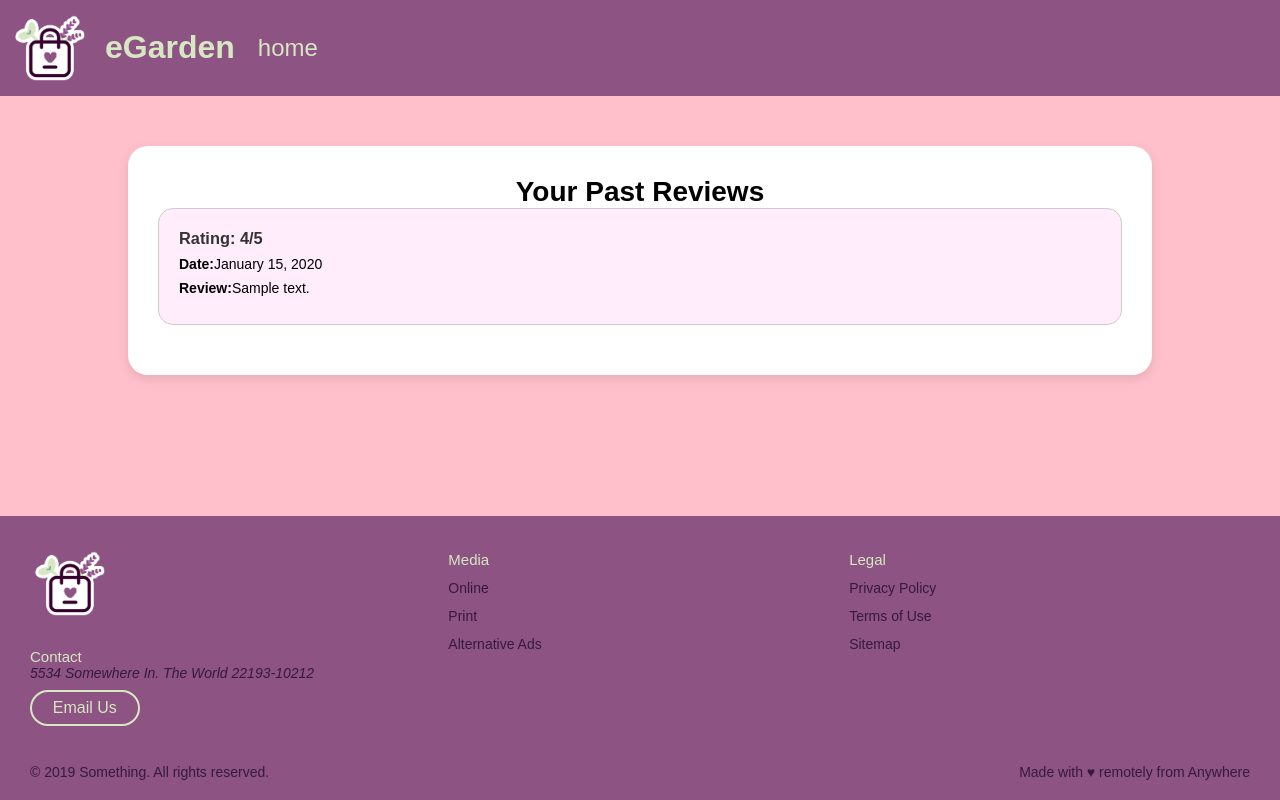
After one commit to Kyleeg0619/CSET-180-Soft-Project, a Flask app: template templates/view_reviews.html in a window 1280 px wide. The commit adds this page. Run offline with Flask 3, Linux system fonts and the light colour scheme; the template is opened without the code that fills it: most values are stand-ins (such as "Sample title", 1, 10 or a date in 2020); some web fonts are replaced.

Commit message:
review functions
leave a review on purchased orders, and view review history

```diff
--- a/main.py
+++ b/main.py
@@ -8,7 +8,7 @@ app = Flask(__name__)
 app.config['SECRET_KEY'] = 'mySuperSecretKey1234567890'
 
 # *** Connect Database ***
-conn_str = "mysql+pymysql://root:Ky31ik3$m0s$;@localhost/egarden"
+conn_str = "mysql+pymysql://root:password@localhost/egarden" #Ky31ik3$m0s$;
 engine = create_engine(conn_str, echo=True)
 
 @app.route('/')
@@ -750,6 +750,52 @@ def view_orders():
 
     return render_template('view_orders.html', orders=orders)
 
+
+from sqlalchemy import text
+
+@app.route('/review/<int:order_id>', methods=['GET', 'POST'])
+def review(order_id):
+    if request.method == 'POST':
+        user_id = session.get('user_id')
+        vendor_id = request.form['vendor_id']
+        rating = int(request.form['rating'])
+        review_text = request.form['review_text']
+        review_date = datetime.datetime.now()
+
+        sql = """
+            INSERT INTO reviews (user_id, vendor_id, rating, review_text, review_date)
+            VALUES (:user_id, :vendor_id, :rating, :review_text, :review_date)
+        """
+
+        with engine.connect() as conn:
+            conn.execute(text(sql), {
+                'user_id': user_id,
+                'vendor_id': vendor_id,
+                'rating': rating,
+                'review_text': review_text,
+                'review_date': review_date
+            })
+            conn.commit()
+
+        return redirect(url_for('view_orders'))
+
+    return render_template('review.html', order_id=order_id)
+
+@app.route('/view_reviews/')
+def view_reviews():
+    user_id = session['user_id']
+
+    sql  = """
+        SELECT rating, review_text, review_date
+        FROM reviews
+        WHERE user_id = :user_id
+        ORDER BY review_date DESC
+    """
+    with engine.connect() as conn:
+        result = conn.execute(text(sql), {'user_id': user_id})
+        reviews = result.fetchall()
+    return render_template('view_reviews.html', reviews=reviews)
+
 # *** END OF CUSTOMER FUNCTIONALITY ***
 
 # *** Run & Debug ***
--- a/templates/customer.html
+++ b/templates/customer.html
@@ -201,6 +201,7 @@
                         <li>Fullname: {{account.first_name + ' ' + account.last_name}}</li>
                         <li>Email: {{account.email}}</li>
                         <a href="{{ url_for('view_orders') }}">View Orders</a>
+                        <a href="{{ url_for('view_reviews')}}">View Reviews</a>
 
                     </ul>
                 </div>
--- a/templates/view_orders.html
+++ b/templates/view_orders.html
@@ -50,6 +50,8 @@
             <p><strong>Order Status:</strong> </p>
             <p><strong>Payment Info:</strong> {{ order.payment_info }}</p>
             <p><strong>Total Items:</strong> {{ order.total_items }}</p>
+
+            <a href="{{ url_for('review', order_id=order.order_id) }}" class="btn review-btn">Review Order</a>
         </div>
         {% endfor %}
     {% else %}
--- /dev/null
+++ b/templates/view_reviews.html
@@ -0,0 +1,57 @@
+{% extends 'base.html' %}
+{% block content %}
+<style>
+    body{
+        background-color: pink;
+    }
+    .reviews-container {
+        background: #fff;
+        padding: 30px;
+        width: 80%;
+        margin: 50px auto;
+        border-radius: 20px;
+        box-shadow: 0 4px 12px rgba(0,0,0,0.1);
+    }
+
+    .reviews-title {
+        font-size: 32px;
+        text-align: center;
+        margin-bottom: 25px;
+        color: var(--Violet--, #8c5383);
+    }
+
+    .review-box {
+        border: 1px solid #ccc;
+        padding: 20px;
+        margin-bottom: 20px;
+        border-radius: 15px;
+        background-color: var(--pastel-purple--, #ffedfc);
+    }
+
+    .review-box h3 {
+        margin-top: 0;
+        color: #333;
+    }
+
+    .review-box p {
+        margin: 8px 0;
+    }
+</style>
+<body>
+<div class="reviews-container">
+    <h1 class="reviws-title">Your Past Reviews</h1>
+
+    {% if reviews %}
+        {% for review in reviews %}
+        <div class="review-box">
+            <h3>Rating: {{review.rating}}/5</h3>
+            <p><strong>Date:</strong>{{ review.review_date.strftime('%B %d, %Y') }}</p>
+            <p><strong>Review:</strong>{{ review.review_text }}</p>
+        </div>
+        {% endfor %}
+    {% else %}
+        <p style="text-align:center;">No reviews submitted yet.</p>
+    {% endif %}
+</div>
+</body>
+{% endblock %}
```
Also changed, not shown: templates/review.html (+83 -0 lines).
